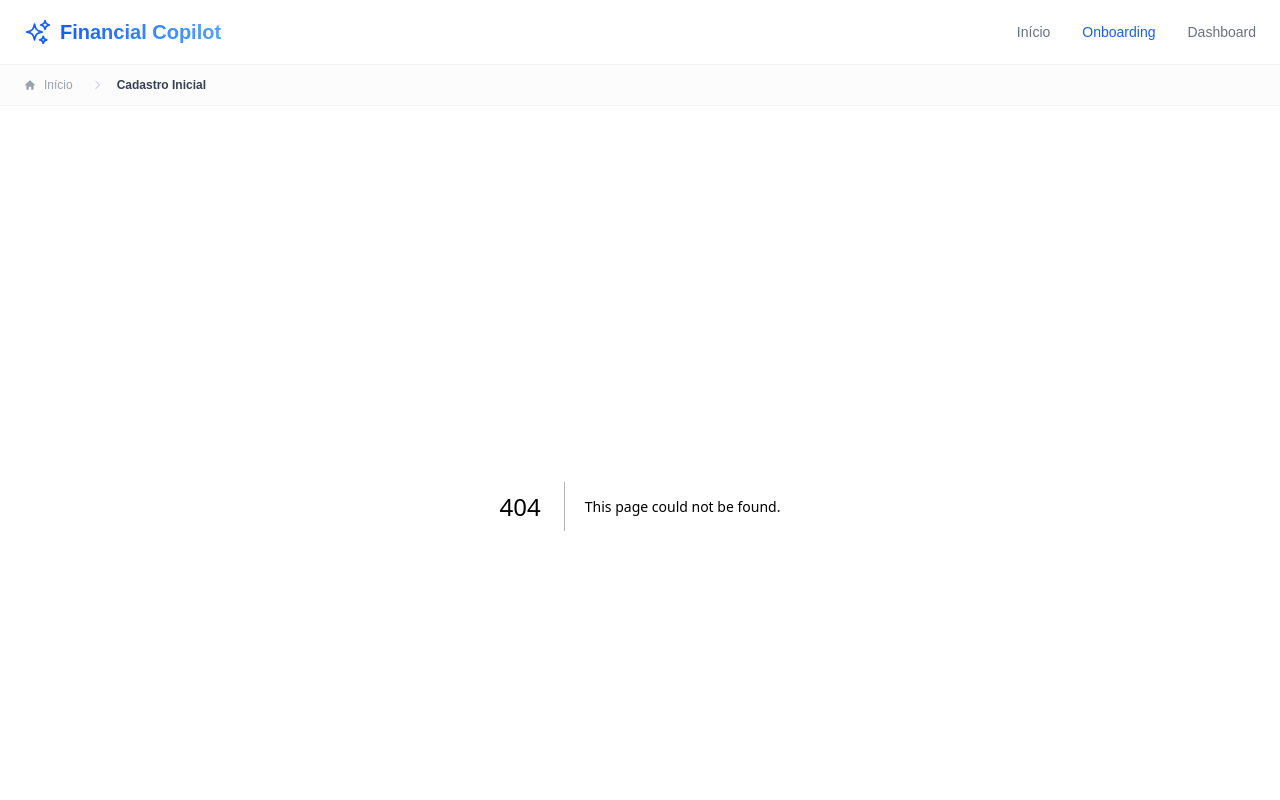
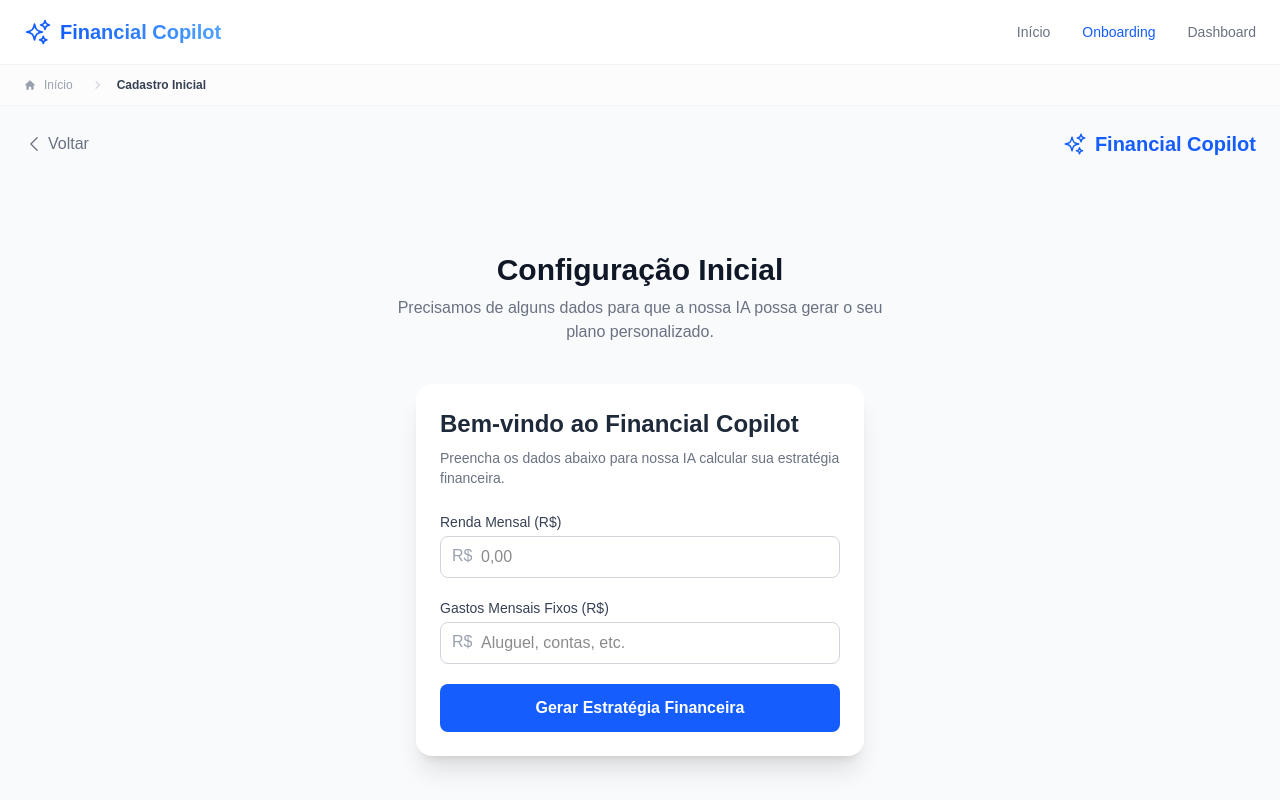
Before and after one commit to DaviRKL/financial-copilot, a Next.js app: page /onboarding in a window 1280 px wide. Before the commit this address had no page. Shown: the top 800 px of the page. Built offline with nearby package versions, Linux system fonts and the light colour scheme.

Commit message:
feat(pages): implement landing page, onboarding and dashboard routes

```diff
--- a/src/pages/index.tsx
+++ b/src/pages/index.tsx
@@ -5,13 +5,7 @@ import { ChartPieIcon, ShieldCheckIcon, SparklesIcon } from '@heroicons/react/24
 export default function Home() {
   return (
     <div className="min-h-screen bg-white text-gray-900 font-sans">
-      {/* Hero Section */}
-      <nav className="flex items-center justify-between px-8 py-6 max-w-7xl mx-auto">
-        <div className="text-2xl font-bold text-blue-600 flex items-center gap-2">
-          <SparklesIcon className="h-8 w-8" />
-          Financial Copilot
-        </div>
-      </nav>
+
 
       <main className="max-w-7xl mx-auto px-8 pt-20 pb-32 grid lg:grid-cols-2 gap-12 items-center">
         <div>
@@ -52,10 +46,6 @@ export default function Home() {
         </div>
       </main>
 
-      {/* Footer Simples */}
-      <footer className="border-t border-gray-100 py-12 text-center text-gray-400 text-sm">
-        &copy; 2026 Financial Copilot. Desenvolvido com Next.js e Groq IA.
-      </footer>
     </div>
   );
 }
--- /dev/null
+++ b/src/pages/onboarding.tsx
@@ -0,0 +1,46 @@
+import React from 'react';
+import OnboardingForm from '@/components/OnboardingForm';
+import { SparklesIcon, ChevronLeftIcon } from '@heroicons/react/24/outline';
+import Link from 'next/link';
+
+export default function OnboardingPage() {
+  return (
+    <div className="min-h-screen bg-gray-50 flex flex-col">
+      {/* Header Simples */}
+      <header className="p-6">
+        <div className="max-w-7xl mx-auto flex justify-between items-center">
+          <Link
+            href="/"
+            className="flex items-center text-gray-500 hover:text-blue-600 transition-colors"
+          >
+            <ChevronLeftIcon className="h-5 w-5 mr-1" />
+            Voltar
+          </Link>
+          <div className="text-xl font-bold text-blue-600 flex items-center gap-2">
+            <SparklesIcon className="h-6 w-6" />
+            Financial Copilot
+          </div>
+        </div>
+      </header>
+
+      {/* Conteúdo Centralizado */}
+      <main className="flex-1 flex items-center justify-center p-6">
+        <div className="w-full max-w-lg">
+          <div className="text-center mb-8">
+            <h1 className="text-3xl font-bold text-gray-900 mb-2">Configuração Inicial</h1>
+            <p className="text-gray-500">
+              Precisamos de alguns dados para que a nossa IA possa gerar o seu plano personalizado.
+            </p>
+          </div>
+
+          <OnboardingForm />
+        </div>
+      </main>
+
+      {/* Footer Discreto */}
+      <footer className="py-8 text-center text-gray-400 text-xs">
+        Seus dados são utilizados apenas para o cálculo do planejamento financeiro.
+      </footer>
+    </div>
+  );
+}
```
